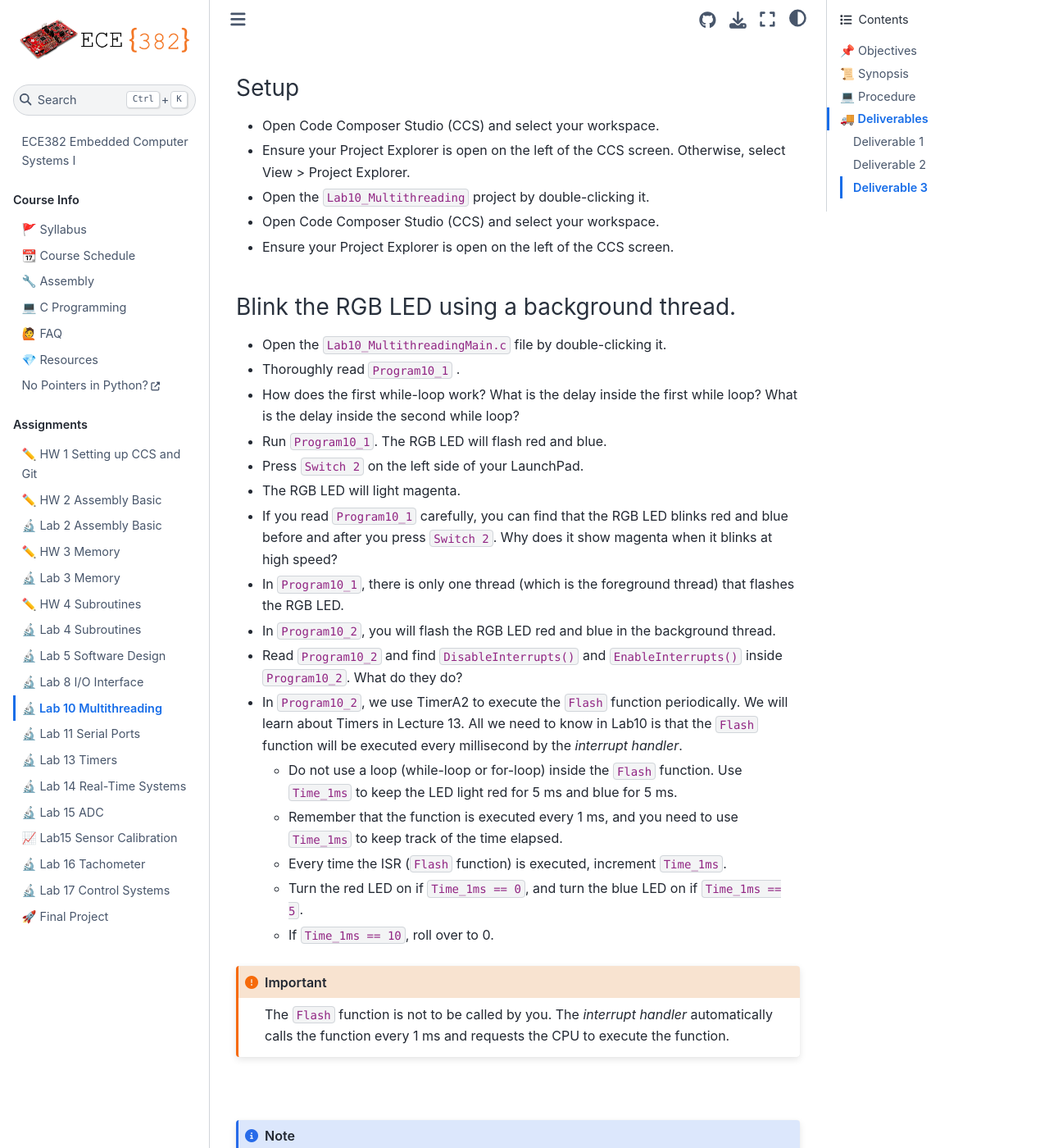
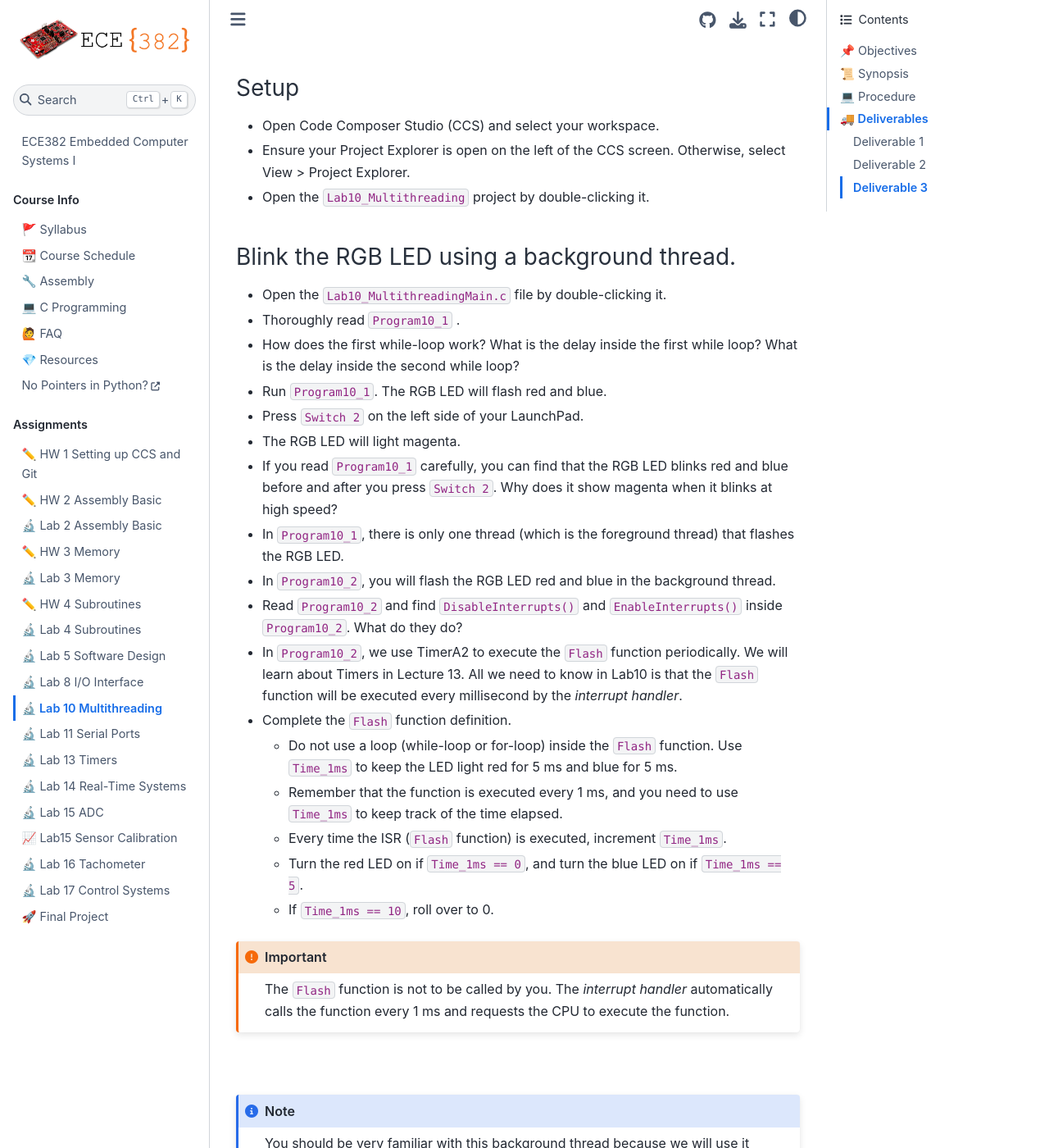
Before and after one commit to USAFA-ECE/ece382, a Jupyter Book: the page built from docs/Assignments/lab10.md, in a window 1280 px wide and 1400 px high, scrolled down 932 px. Shown: the whole window at 82% size. Built offline with Jupyter Book 1.0.4 settings and Sphinx 7.4.7 and the Sphinx Book theme 1.1.4, drawn with Linux system fonts in a browser that asks for light colours; some of the changed text lies outside the part shown.

Commit message:
corrected typos...added instruction for clarity

```diff
--- a/docs/Assignments/lab10.md
+++ b/docs/Assignments/lab10.md
@@ -23,8 +23,7 @@ In the next step, you will investigate _causal dependency_ (or race condition) t
 - Open Code Composer Studio (CCS) and select your workspace.
 - Ensure your Project Explorer is open on the left of the CCS screen. Otherwise, select View > Project Explorer.
 - Open the `Lab10_Multithreading` project by double-clicking it.
-- Open Code Composer Studio (CCS) and select your workspace.
-- Ensure your Project Explorer is open on the left of the CCS screen.
+
 
 <!--
 ### Copy object files
@@ -53,6 +52,7 @@ In the next step, you will investigate _causal dependency_ (or race condition) t
 - In `Program10_2`, you will flash the RGB LED red and blue in the background thread.
 - Read `Program10_2` and find `DisableInterrupts()` and `EnableInterrupts()` inside `Program10_2`. What do they do?
 - In `Program10_2`, we use TimerA2 to execute the `Flash` function periodically. We will learn about Timers in Lecture 13. All we need to know in Lab10 is that the `Flash` function will be executed every millisecond by the _interrupt handler_.
+- Complete the `Flash` function definition.
     - Do not use a loop (while-loop or for-loop) inside the `Flash` function.  Use `Time_1ms` to keep the LED light red for 5 ms and blue for 5 ms.
     - Remember that the function is executed every 1 ms, and you need to use `Time_1ms` to keep track of the time elapsed.
     - Every time the ISR (`Flash` function) is executed, increment `Time_1ms`.
```
Also changed, not shown: other parts of docs/Assignments/lab10.md (+3 -3 lines).
